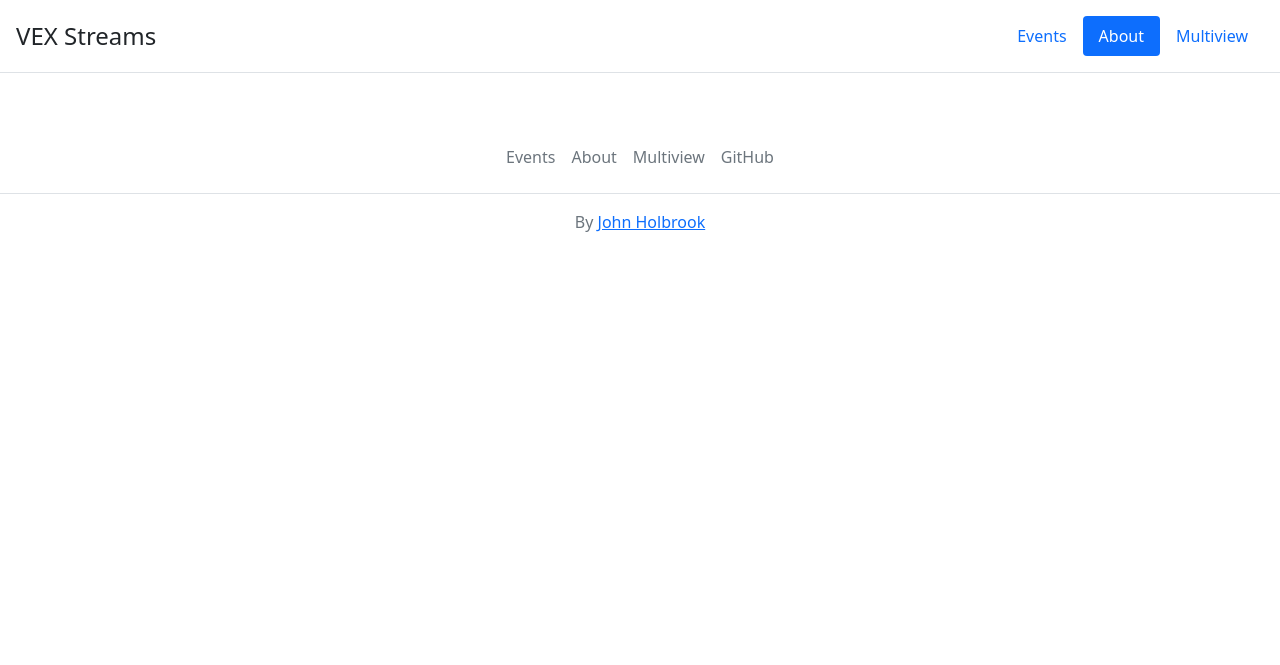
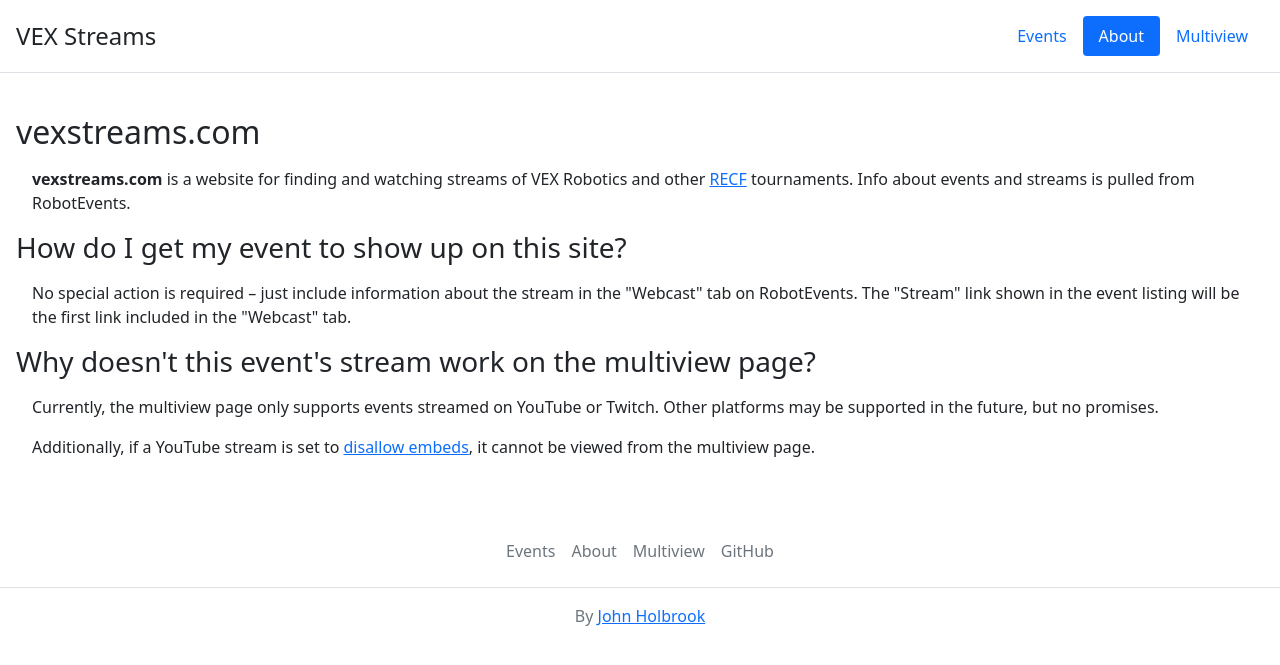
Before and after one commit to johnholbrook/vexstreams.com, a Jekyll site: the page built from docs/about.html, in a window 1280 px wide. Shown: the top 665 px of the page. Built offline with Jekyll 4.4.1, drawn with Linux system fonts in a browser that asks for light colours.

Commit message:
Write About page

```diff
--- a/docs/about.html
+++ b/docs/about.html
@@ -2,3 +2,28 @@
 layout: default
 title: About
 ---
+
+<div class="col-xxl-10 mx-auto p-3">
+    <h2>vexstreams.com</h2>
+    <p>
+        <strong>vexstreams.com</strong> is a website for finding and watching streams of VEX Robotics and other
+        <a href="https://www.roboticseducation.org">RECF</a> tournaments. Info about events and streams is pulled from RobotEvents.
+    </p>
+
+    <h3>How do I get my event to show up on this site?</h3>
+    <p>
+        No special action is required – just include information about the stream in the "Webcast" tab on RobotEvents. The "Stream" link shown in the
+        event listing will be the first link included in the "Webcast" tab.
+    </p>
+
+    <h3>Why doesn't this event's stream work on the multiview page?</h3>
+
+    <p>
+        Currently, the multiview page only supports events streamed on YouTube or Twitch. Other platforms may be supported in the future, but no promises.
+    </p>
+
+    <p>
+        Additionally, if a YouTube stream is set to <a href="https://support.google.com/youtube/answer/6301625?hl=en">disallow embeds</a>, it cannot be
+        viewed from the multiview page.
+    </p>
+</div>
```
Also changed, not shown: 2 other files.
